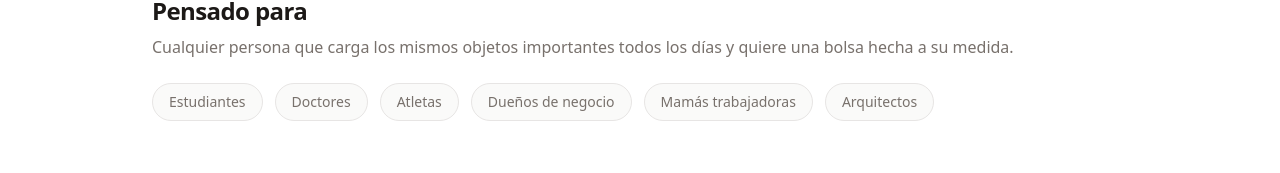
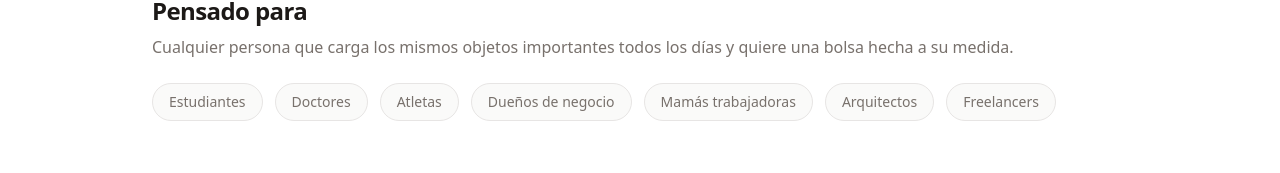
Before and after one commit to limonnn555/purse-it, a Next.js app: page / in a window 1280 px wide. Shown: the part 1520-1693 px from the top of the page. Built offline with nearby package versions, Linux system fonts and the light colour scheme; no server answers.

Commit message:
content: agregar Freelancers a la lista de usuarios

```diff
--- a/src/app/page.tsx
+++ b/src/app/page.tsx
@@ -8,6 +8,7 @@ const users = [
   "Dueños de negocio",
   "Mamás trabajadoras",
   "Arquitectos",
+  "Freelancers",
 ];
 
 export default function Home() {
```
